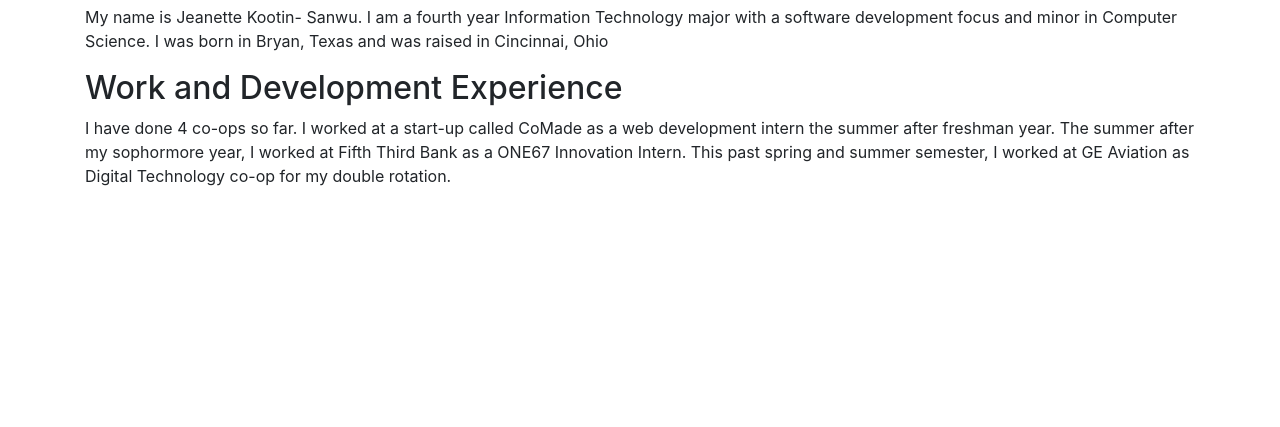
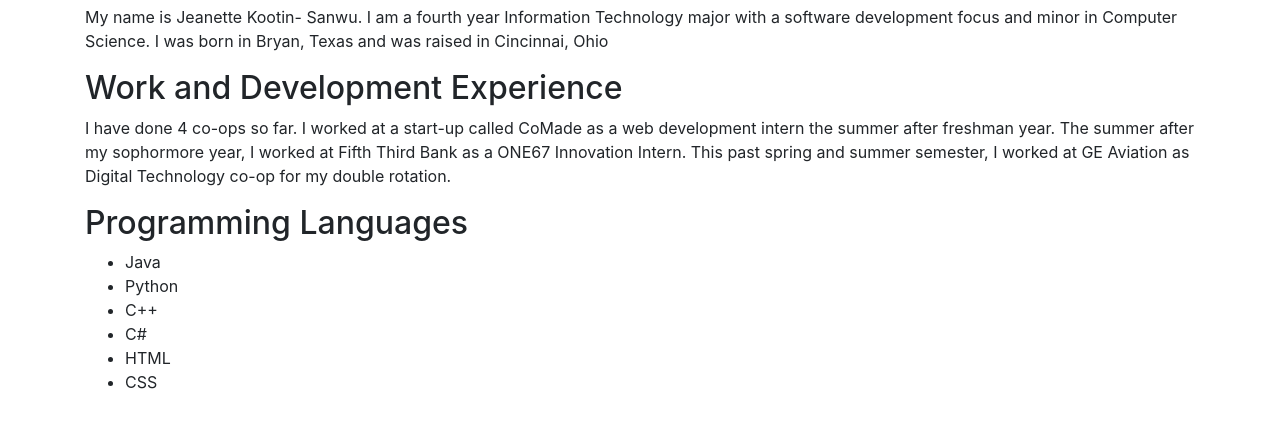
Before and after one commit to IT3049C-Students-Archive/1-online-portfolio-kootinja, a website: page index.html in a window 1280 px wide. Shown: the part 121-548 px from the top of the page. Drawn offline with nearby package versions, Linux system fonts and the light colour scheme.

Commit message:
added Programming Languages section

```diff
--- a/index.html
+++ b/index.html
@@ -35,6 +35,18 @@
       I worked at Fifth Third Bank as a ONE67 Innovation Intern. This past spring and summer semester, I worked at GE Aviation as Digital Technology co-op for my double rotation. </p>
       </div>
 
+      <div class = "section">
+      <h2 id = "programmingLanguages"> Programming Languages </h2>
+        <ul>
+          <li> Java </li>
+          <li> Python </li>
+          <li> C++ </li>
+          <li> C# </li>
+          <li> HTML </li>
+          <li> CSS </li>
+        </ul>
+      </div>
+
     </div>
 
     <!-- INCLUDE SCRIPTS FILE HERE -->
```
